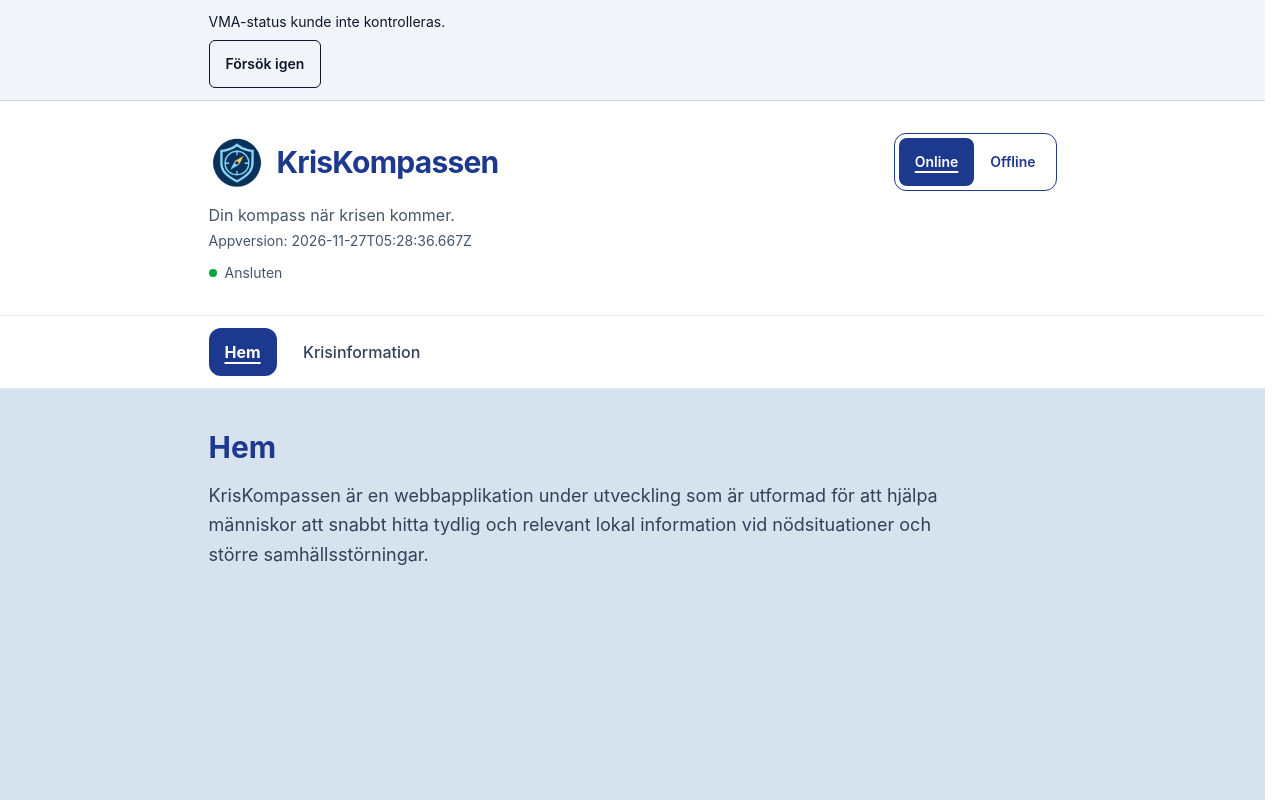
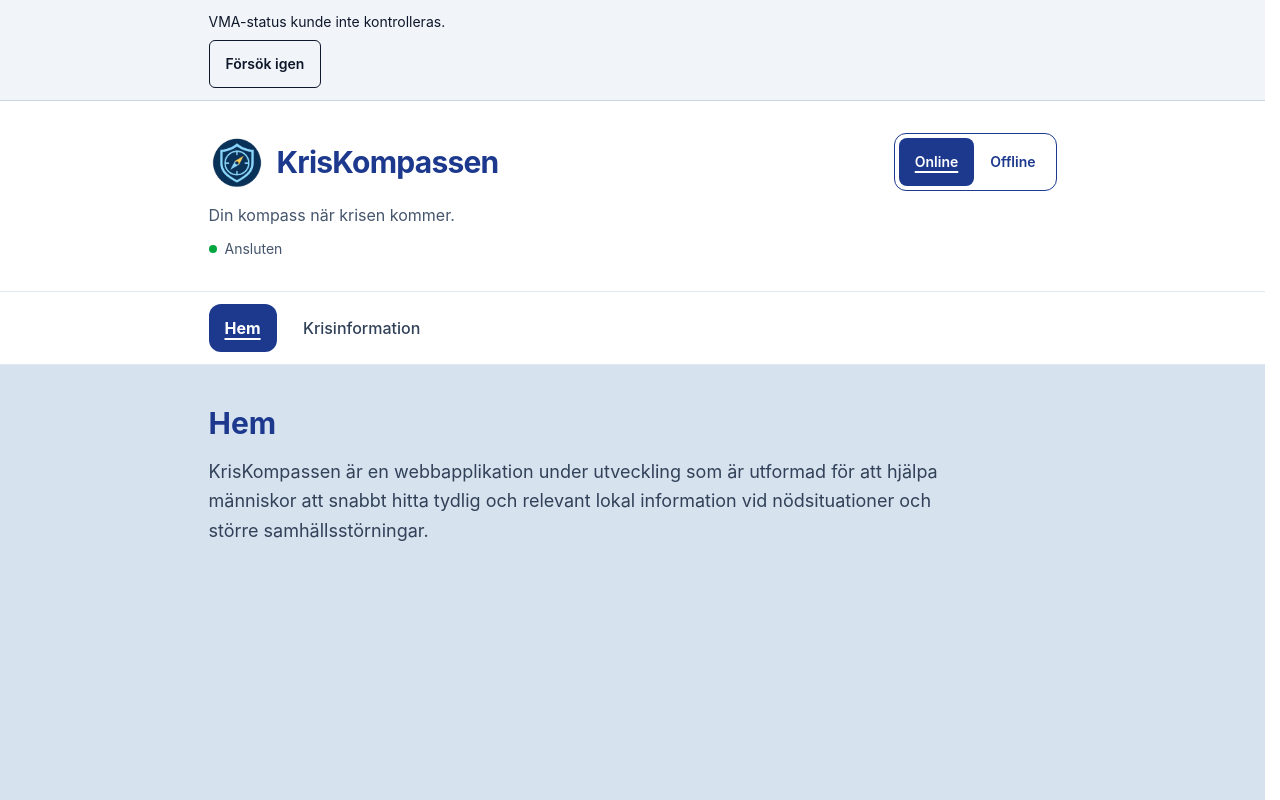
Before and after one commit to mahtabb90/Kriskompassen, a React (Vite) app in the folder frontend/: page / in a window 1280 px wide. Built offline with nearby package versions, Linux system fonts and the light colour scheme; no server answers.

Commit message:
fix(frontend): remove app version from header

```diff
--- a/frontend/src/components/Header.tsx
+++ b/frontend/src/components/Header.tsx
@@ -4,7 +4,7 @@ import ModeToggle from "./ModeToggle"
 /**
  * Renders shared branding, the mode toggle and connectivity status within a ModeProvider.
  *
- * Shows the loaded build identifier and reserves the top device inset when no VMA notice owns it.
+ * Reserves the top device inset when no VMA notice owns it.
  *
  * @param reserveTopInset Whether the header is the first visible region in the page.
  */
@@ -12,9 +12,8 @@ function Header({ reserveTopInset = true }: { reserveTopInset?: boolean }) {
   return (
     <header className={"bg-white " + (reserveTopInset ? "pt-[env(safe-area-inset-top)]" : "")}>
       <div className="mx-auto w-full max-w-4xl px-4 py-6 sm:px-6 sm:py-8">
-        {/* Source order is the mobile order (brand, tagline, version, status, mode) so reading
-            and tab order match what is shown; from md the grid restores the brand and mode
-            in one row. */}
+        {/* Source order is the mobile order (brand, tagline, status, mode) so reading and tab
+            order match what is shown; from md the grid restores the brand and mode in one row. */}
         <div className="flex flex-col items-start gap-3 md:grid md:grid-cols-[1fr_auto] md:gap-0">
           <div className="flex flex-wrap items-center gap-3 md:col-start-1 md:row-start-1 md:self-center">
             <img src="/kriskompassen-logo.png" alt="" className="h-12 w-12 sm:h-14 sm:w-14" />
@@ -29,13 +28,9 @@ function Header({ reserveTopInset = true }: { reserveTopInset?: boolean }) {
             </p>
           </div>
 
-          <div className="md:col-span-2 md:row-start-2 md:mt-3">
-            <p className="text-base text-slate-600">Din kompass när krisen kommer.</p>
-
-            <p className="mt-1 text-sm text-slate-600 wrap-anywhere">
-              Appversion: {__APP_BUILD_ID__}
-            </p>
-          </div>
+          <p className="text-base text-slate-600 md:col-span-2 md:row-start-2 md:mt-3">
+            Din kompass när krisen kommer.
+          </p>
 
           <div className="self-stretch md:col-span-2 md:row-start-3 md:mt-3 md:self-auto">
             <ConnectionStatus />
```
